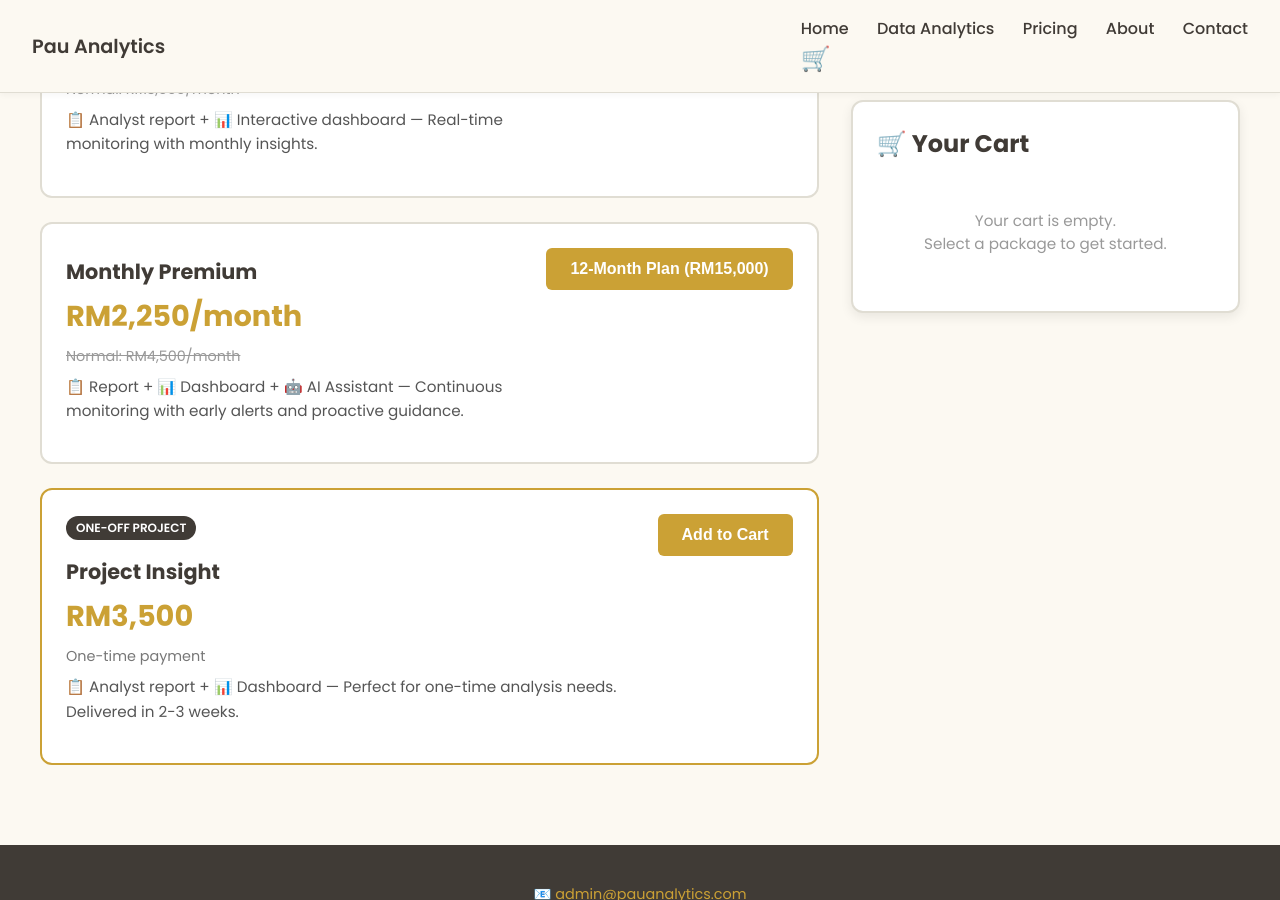
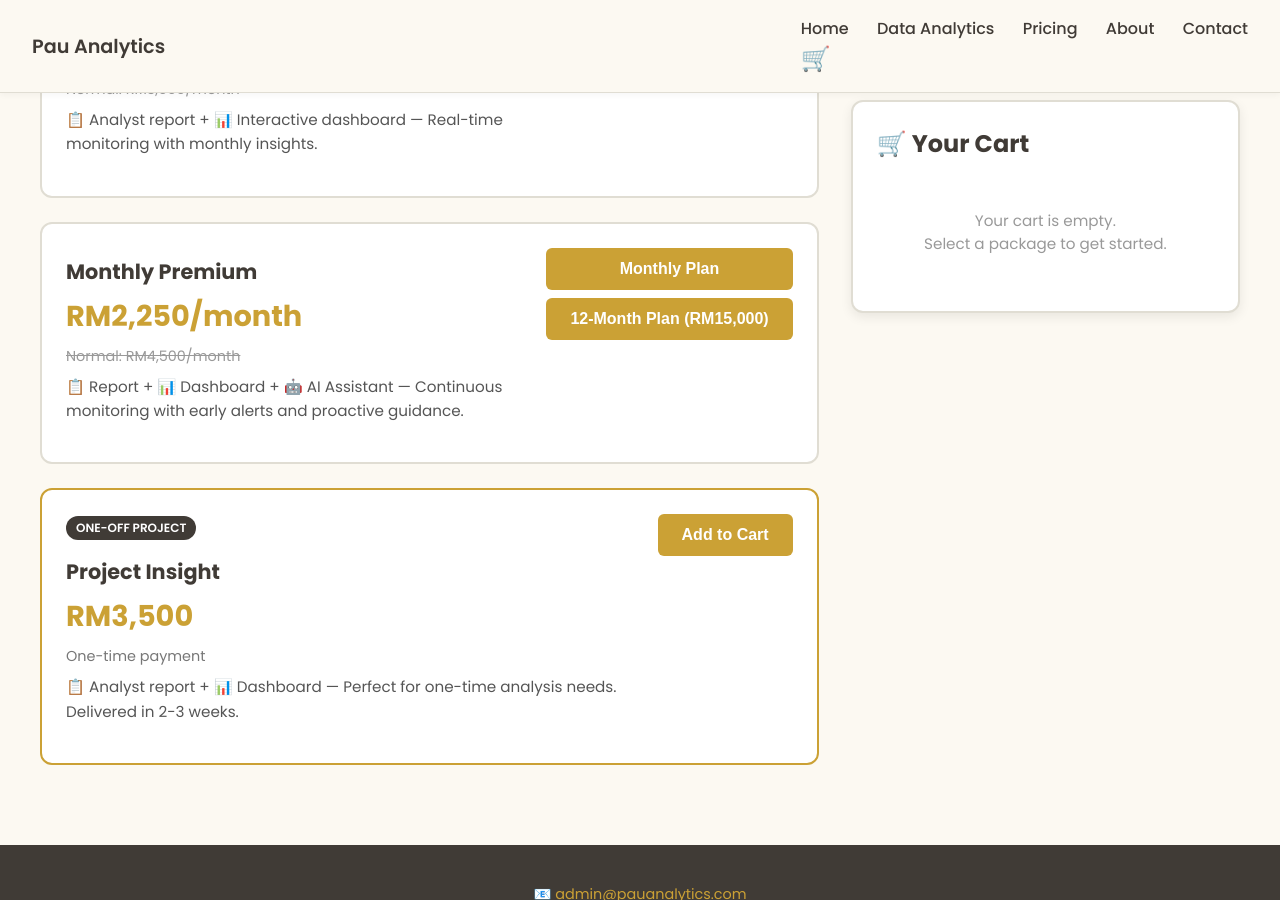
Before and after one commit to lyven81/pinnacles-learning-website, a Jekyll site: the page payment.html, which Jekyll copies as it is, in a window 1280 px wide and 900 px high, scrolled down 716 px. Built offline with Jekyll 4.4.1, drawn with Linux system fonts in a browser that asks for light colours.

Commit message:
Add Monthly Plan button to Monthly Premium section
- Added Monthly Plan button (RM2,250/month) to Monthly Premium package
- Button follows existing color scheme and styling
- Cart displays: Monthly Premium, RM2,250/month, Monthly subscription (Promo price, normal RM4,500)
- Positioned alongside existing 12-Month Plan button

🤖 Generated with [Claude Code](https://claude.com/claude-code)

Co-Authored-By: Claude Sonnet 4.5 <noreply@anthropic.com>

```diff
--- a/payment.html
+++ b/payment.html
@@ -788,6 +788,7 @@
             <p class="package-description">📋 Report + 📊 Dashboard + 🤖 AI Assistant — Continuous monitoring with early alerts and proactive guidance.</p>
           </div>
           <div class="package-actions">
+            <button class="add-to-cart-btn" onclick="addToCart('premium-monthly')">Monthly Plan</button>
             <button class="add-to-cart-btn" onclick="addToCart('premium-12month')">12-Month Plan (RM15,000)</button>
           </div>
         </div>
```
